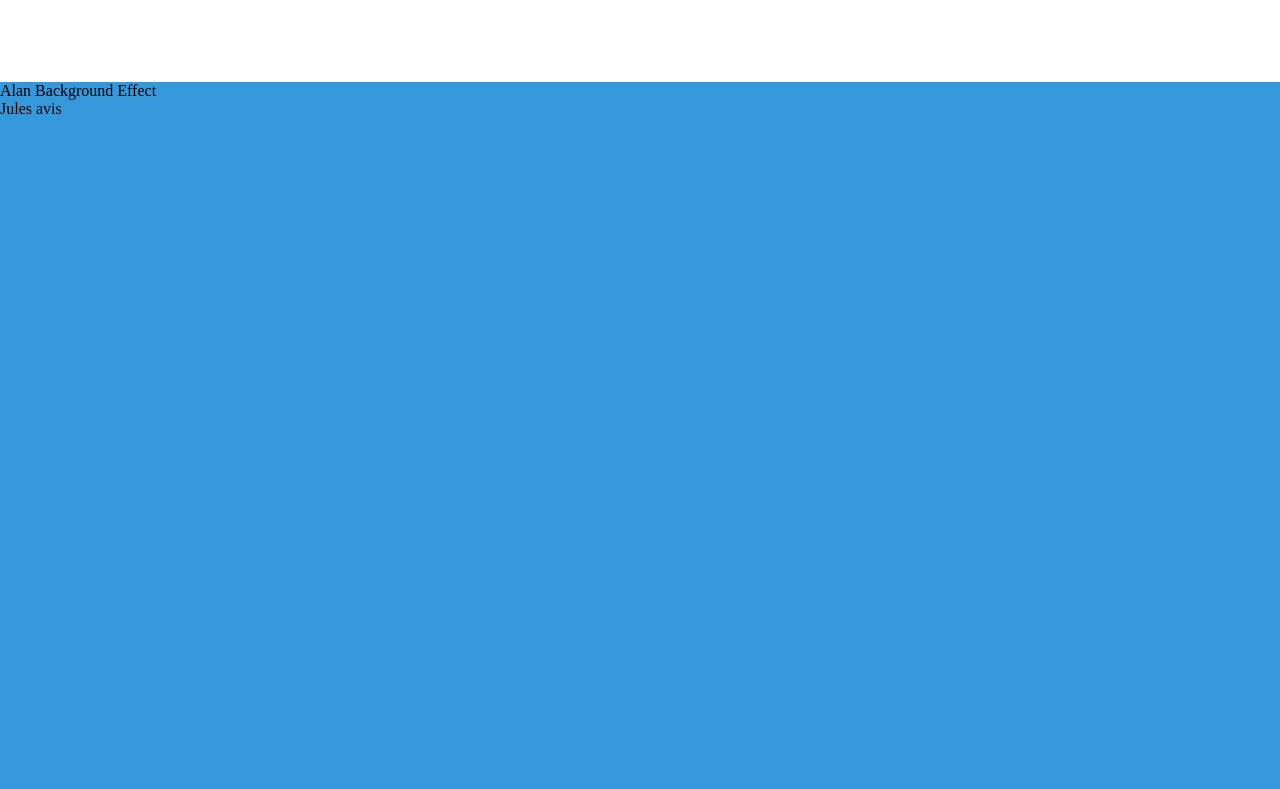
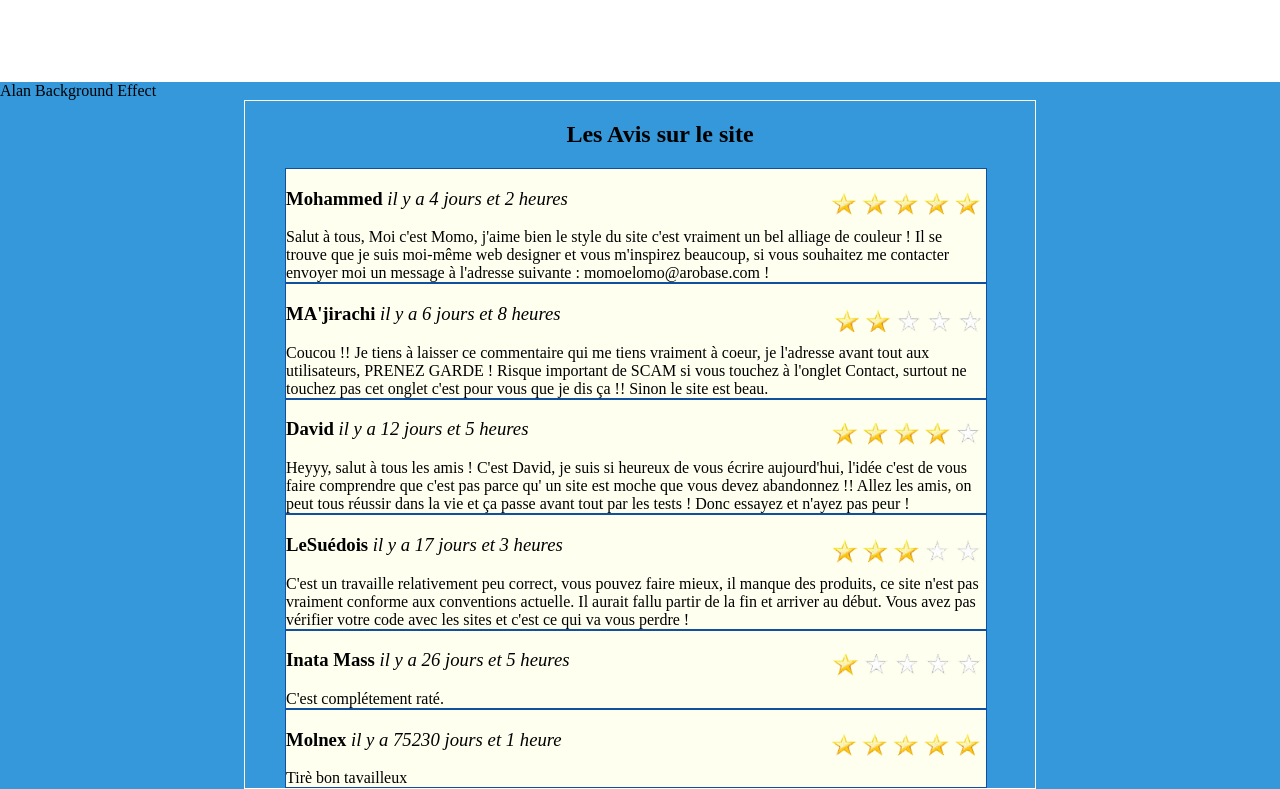
Before and after one commit to AlanBlanchet/OctetMarket, a plain HTML site: page index.html in a window 1280 px wide. Shown: the part 283-1072 px from the top of the page. Before the commit the page ends 800 px from the top, so only its background shows below. Drawn offline with Linux system fonts and the light colour scheme.

Commit message:
J'AI FAIT DES ETOILES
j'ai découpé des étoiles pendant 3 heures.

```diff
--- a/index.html
+++ b/index.html
@@ -43,7 +43,33 @@
             Alan Background Effect
         </div>
         <div>
-            Jules avis
+            <ul class="bordure">
+            	<h2> Les Avis sur le site </h2>
+            	<li class="bordure2">
+            		<h3> Mohammed <i> <strong> il y a 4 jours et 2 heures </strong></i><img src="etoiles/5etoilesrecadre.png" class="droite"></h3>
+            		Salut à tous, Moi c'est Momo, j'aime bien le style du site c'est vraiment un bel alliage de couleur ! Il se trouve que je suis moi-même web designer et vous m'inspirez beaucoup, si vous souhaitez me contacter envoyer moi un message à l'adresse suivante : momoelomo@arobase.com !
+            	</li>
+            	<li class="bordure2">
+            		<h3> MA'jirachi <i><strong> il y a 6 jours et 8 heures </strong></i><img src="etoiles/2etoilesrecadre.png" class="droite"></h3>
+            			Coucou !! Je tiens à laisser ce commentaire qui me tiens vraiment à coeur, je l'adresse avant tout aux utilisateurs, PRENEZ GARDE ! Risque important de SCAM si vous touchez à l'onglet Contact, surtout ne touchez pas cet onglet c'est pour vous que je dis ça !! Sinon le site est beau.
+            	</li>
+            	<li class="bordure2">
+            		<h3> David <i><strong> il y a 12 jours et 5 heures </strong></i><img src="etoiles/4etoilesrecadre.png" class="droite"></h3>
+            		Heyyy, salut à tous les amis ! C'est David, je suis si heureux de vous écrire aujourd'hui, l'idée c'est de vous faire comprendre que c'est pas parce qu' un site est moche que vous devez abandonnez !! Allez les amis, on peut tous réussir dans la vie et ça passe avant tout par les tests ! Donc essayez et n'ayez pas peur !
+            	</li>
+            	<li class="bordure2">
+            		<h3> LeSuédois <i><strong> il y a 17 jours et 3 heures </strong></i><img src="etoiles/3etoilesrecadre.png" class="droite"></h3>
+            		C'est un travaille relativement peu correct, vous pouvez faire mieux, il manque des produits, ce site n'est pas vraiment conforme aux conventions actuelle. Il aurait fallu partir de la fin et arriver au début. Vous avez pas vérifier votre code avec les sites et c'est ce qui va vous perdre !
+            	</li>
+            	<li class="bordure2">
+            		<h3> Inata Mass <i><strong> il y a 26 jours et 5 heures </strong></i><img src="etoiles/1etoilesrecadre.png" class="droite"></h3>
+            		C'est complétement raté.
+            	</li>
+            	<li class="bordure2">
+            		<h3> Molnex <i><strong> il y a 75230 jours et 1 heure </strong></i><img src="etoiles/5etoilesrecadre.png" class="droite"></h3>
+            		Tirè bon tavailleux
+            	</li>
+            </ul>
         </div>
 	</main>
 </body>
--- a/style.css
+++ b/style.css
@@ -105,3 +105,26 @@ nav {
 	justify-content: center;
 	font-size: 60px;
 }
+
+.bordure2 {
+    width: 700px;
+    text-align: left;
+    border: 1px solid #11509F;
+    margin: left;
+    background: ivory;
+}
+.bordure {
+    width: 750px;
+    text-align: center;
+    border: 1px solid ivory;
+    margin: auto;
+    list-style-type: none;
+}
+strong {
+  font-weight:normal;
+}
+.droite {
+	width: 150px;
+	margin: 5px;
+	float: right;
+}
```
Also changed, not shown: etoiles/1etoilesrecadre.png (added), etoiles/2etoilesrecadre.png (added), etoiles/3etoilesrecadre.png (added), etoiles/4etoilesrecadre.png (added), etoiles/5etoilesrecadre.png (added).
